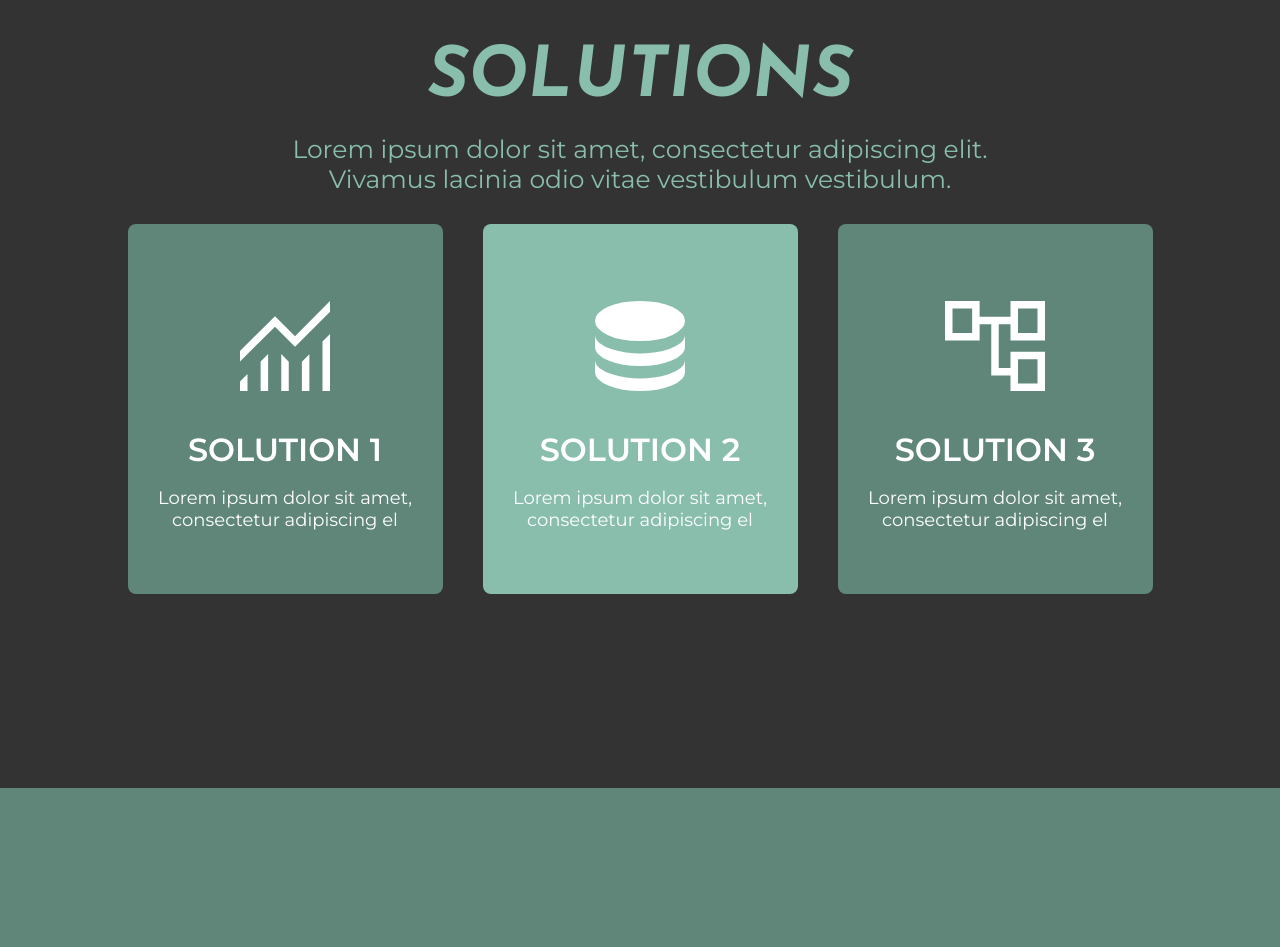
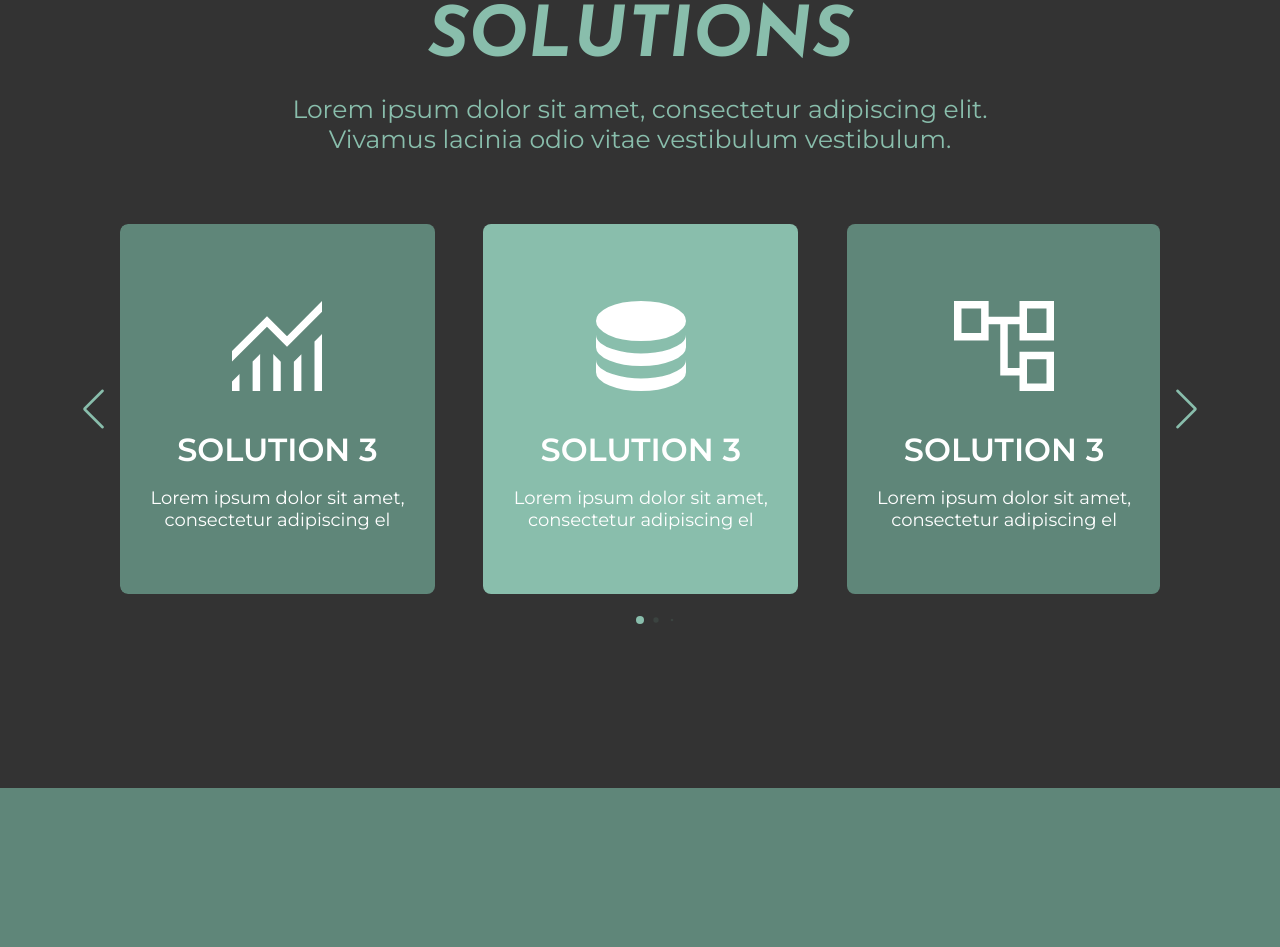
Before and after one commit to LuigiSampaio/chain-data, a plain HTML site: page index.html in a window 1280 px wide. Shown: the part 1871-2818 px from the top of the page. Drawn offline with Linux system fonts and the light colour scheme.

Commit message:
create section solutions swipper cards

```diff
--- a/css/mobile.css
+++ b/css/mobile.css
@@ -21,6 +21,7 @@ header {
   .container-text {
     min-width: 60%;
   }
+
 }
 
 @media (max-width: 960px) {
@@ -72,6 +73,14 @@ header {
   .text-about ul li {
     font-size: 2.7rem;
   }
+
+  .slide-content {
+    margin: 0 10px;
+  }
+
+  .swipper-navBtn {
+    display: none !important;
+  }
 }
 
 @media (max-width: 500px) {
@@ -79,7 +88,6 @@ header {
   section {
     height: 95vh;
   }
-
 
   .nav-menu {
     position: fixed;
--- a/css/styles.css
+++ b/css/styles.css
@@ -274,10 +274,6 @@ a.logo {
   justify-content: center;
 }
 
-.container-cards {
-  padding: 0 2rem;
-}
-
 .card-box {
   width: 315px;
   height: 370px;
@@ -313,7 +309,6 @@ a.logo {
   font-size: 3.2rem;
   text-transform: uppercase;
   font-weight: 700;
-
   margin-top: -100px;
 }
 
@@ -322,6 +317,50 @@ a.logo {
   padding-top: 1.8rem;
   font-size: 1.8rem;
 }
+
+.slide-container {
+  max-width: 1120px;
+  width: 100%;
+  padding: 40px 0 !important;
+}
+
+.slide-content {
+  margin: 0 40px;
+  overflow: hidden;
+  border-radius: 8px;
+}
+
+.swipper-navBtn {
+  color: var(--card-color) !important;
+  transition: color 0.3s ease;
+}
+
+.swipper-navBtn:hover {
+  color: var(--title-color) !important;
+}
+
+.swipper-navBtn::before,
+.swipper-navBtn::after {
+  font-size: 40px !important;
+}
+
+.swiper-button-next {
+  right: 0 !important;
+}
+
+.swiper-button-prev {
+  left: 0 !important;
+}
+
+.swiper-pagination-bullet {
+  background-color: var(--title-color) !important;;
+  opacity: 1;
+}
+
+.swiper-pagination-bullet-active {
+  background-color: var(--card-color) !important;
+}
+
 
 /* SECTION RESULTS */
 .section-results {
@@ -504,7 +543,7 @@ a.logo {
 /* SECTION FOOTER */
 .section-footer {
   width: 100%;
-  height: 50vh;
+  height: 60vh;
   background-color: var(--title-color);
 
   font-family: 'Montserrat', sans-serif;
--- a/index.html
+++ b/index.html
@@ -9,6 +9,9 @@
 
   <link rel="stylesheet" href="./css/styles.css">
   <link rel="stylesheet" href="./css/mobile.css">
+
+  <!-- Swipper Css-->
+  <link rel="stylesheet" href="css/swiper-bundle.min.css">
 
   <!-- font awesome cdn link -->
   <link rel="stylesheet" href="https://cdnjs.cloudflare.com/ajax/libs/font-awesome/6.0.0-beta2/css/all.min.css">
@@ -101,13 +104,16 @@
       Vivamus lacinia odio vitae vestibulum vestibulum.</p>
   </div>
 
-  <div class="cards-section">
-    <div class="container-cards">
+  <div class="slide-container swiper">
+    <div class="slide-content">
+      <div class="card-wrapper swiper-wrapper">
+
+        <div class="container-cards swiper-slide">
           <div class="card-box">
             <img src="./utils/icons/icon-1.svg" alt="icone">
 
             <div class="content">
-          <p class="title">solution 1</p>
+              <p class="title">solution 3</p>
               <p class="description">
                 Lorem ipsum dolor sit amet,
                 consectetur adipiscing el
@@ -116,12 +122,12 @@
           </div>
         </div>
 
-    <div class="container-cards">
+        <div class="container-cards swiper-slide">
           <div class="card-box center">
             <img src="./utils/icons/icon-2.svg" alt="icone">
 
             <div class="content">
-          <p class="title">solution 2</p>
+              <p class="title">solution 3</p>
               <p class="description">
                 Lorem ipsum dolor sit amet,
                 consectetur adipiscing el
@@ -130,7 +136,7 @@
           </div>
         </div>
 
-    <div class="container-cards">
+        <div class="container-cards swiper-slide">
           <div class="card-box">
             <img src="./utils/icons/icon-3.svg" alt="icone">
 
@@ -143,6 +149,13 @@
             </div>
           </div>
         </div>
+
+      </div>
+    </div>
+
+    <div class="swiper-button-next swipper-navBtn"></div>
+    <div class="swiper-button-prev swipper-navBtn"></div>
+    <div class="swiper-pagination"></div>
   </div>
 
 </section>
@@ -279,4 +292,10 @@
 </footer>
 
 </body>
+
+<!-- Swipper Js -->
+<script src="/js/swiper-bundle.min.js"></script>
+
+<!-- Swipper Javascript -->
+<script src="/js/scripts.js"></script>
 </html>
--- a/js/scripts.js
+++ b/js/scripts.js
@@ -0,0 +1,29 @@
+let swiper = new Swiper(".slide-content", {
+  slidesPerView: 3,
+  spaceBetween: 50,
+  loop: true,
+  centerSlide: true,
+  fade: true,
+  grabCursor: true,
+  pagination: {
+    el: ".swiper-pagination",
+    clickable: true,
+    dynamicBullets: true,
+  },
+  navigation: {
+    nextEl: ".swiper-button-next",
+    prevEl: ".swiper-button-prev",
+  },
+
+  breakpoints: {
+    0: {
+      slidesPerView: 1,
+    },
+    520: {
+      slidesPerView: 2,
+    },
+    950: {
+      slidesPerView: 3,
+    },
+  }
+});
```
Also changed, not shown: css/swiper-bundle.min.css (added), js/swiper-bundle.min.js (added), 2 other files. Lines whose indentation alone changed are shown as unchanged.
